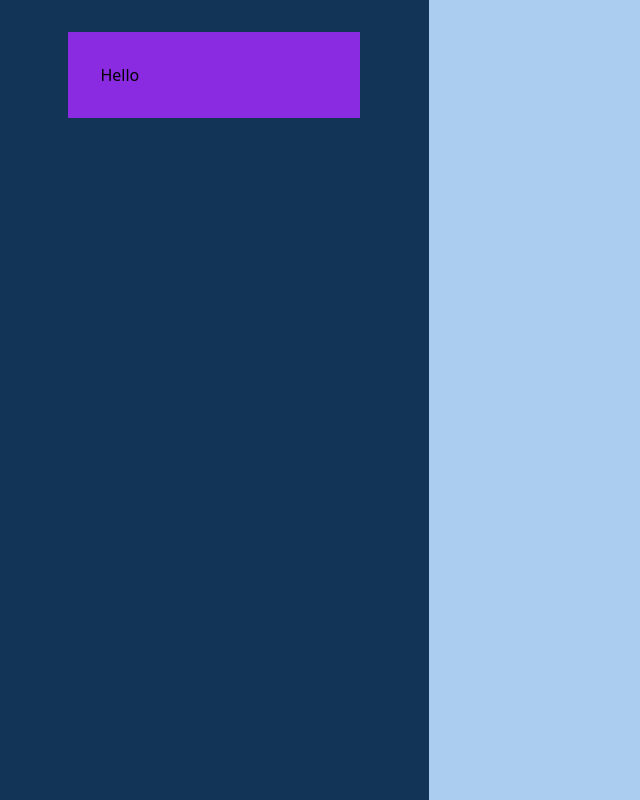
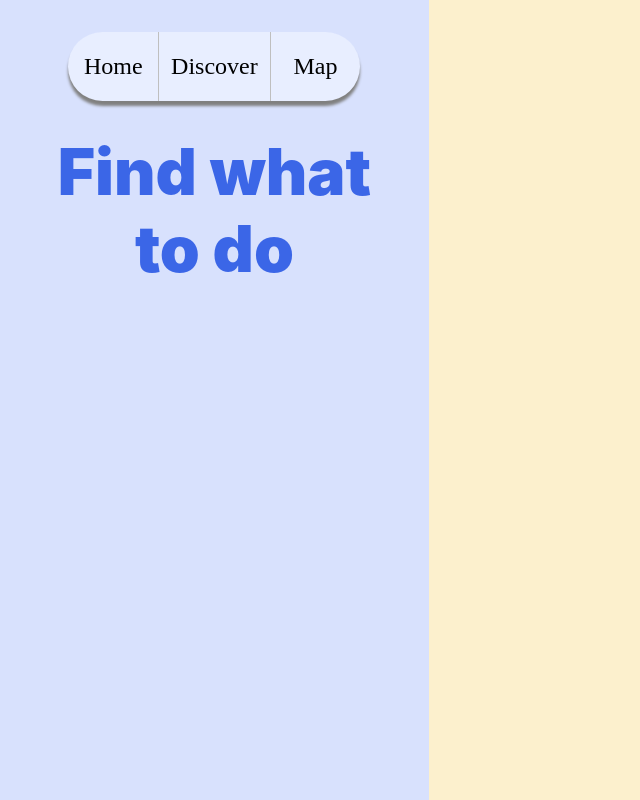
Before and after one commit to NedasU/city-discover, a React app in the folder frontend/: page / in a window 1280 px wide. Shown: the whole page, without its empty margins (0-640 px from the left). Built offline with nearby package versions, Linux system fonts and the light colour scheme; the HTML template or start-up script is replaced by a standard one.

Commit message:
Added upgraded navbar, some conditional checks for active state, changed colour pallete, Working on descriptive title

```diff
--- a/frontend/src/components/Navbar.jsx
+++ b/frontend/src/components/Navbar.jsx
@@ -1,9 +1,26 @@
 import "../styles/global.css";
 
-export default function Navbar() {
-    return (
-        <div className="navbar-container">
-            Hello
-        </div>
-    );
-};
+export default function Navbar({ activeNav, setActiveNav }) {
+  return (
+    <div className="navbar-container">
+      <div
+        className={`item ${activeNav === "Home" ? "item-active" : ""}`}
+        onClick={() => setActiveNav("Home")}
+      >
+        Home
+      </div>
+      <div
+        className={`item ${activeNav === "Discover" ? "item-active" : ""}`}
+        onClick={() => setActiveNav("Discover")}
+      >
+        Discover
+      </div>
+      <div
+        className={`item ${activeNav === "Map" ? "item-active" : ""}`}
+        onClick={() => setActiveNav("Map")}
+      >
+        Map
+      </div>
+    </div>
+  );
+}
--- a/frontend/src/pages/HomePage.jsx
+++ b/frontend/src/pages/HomePage.jsx
@@ -6,6 +6,7 @@ export default function HomePage() {
         <div className="whole-container">
             <div className="descriptive-container">
                 <Navbar/>
+                <div className="descriptive-title">Find what to do</div>
             </div>
             <div className="interactive-container">
 
--- a/frontend/src/styles/global.css
+++ b/frontend/src/styles/global.css
@@ -1,3 +1,11 @@
+.kaisei-tokumin-regular {
+  font-family: "Kaisei Tokumin", serif;
+  font-weight: 600;
+  font-style: normal;
+}
+
+
+
 * {
   margin: 0;
   padding: 0;
@@ -10,11 +18,44 @@ body {
 
 .navbar-container{
   width: 80%;
+  height: auto;
   display: flex;
-  padding: 2rem;
+  padding: 0;
   border: 1px;
   border-color: grey;
-  background-color: blueviolet;
+  border-radius: 3rem;
+  background-color: #E8EEFF;
+  display: flex;
+  justify-content:center;
+  align-items: center;
+  box-shadow: 0 5px 3px grey;
+}
+
+
+.item {
+  flex: 1;
+  /* justify-content: center;
+  align-items: center; */
+  text-align: center;
+  border-right: 1px solid rgb(191, 191, 191);
+  padding: 1.3rem 0.75rem;
+  font-size: 1.2rem;
+  font-family: kaisei-tokumin-regular;
+}
+.item:first-child{
+  border-bottom-left-radius: 3rem;
+  border-top-left-radius: 3rem;
+}
+
+.item:last-child{
+  border-bottom-right-radius: 3rem;
+  border-top-right-radius: 3rem;
+  border-right: 0;
+}
+
+.item-selected {
+    box-shadow: 0 6px 3px rgb(87, 87, 87);
+    background-color: #C1CFF5;
 }
 
 .whole-container {
@@ -24,7 +65,7 @@ body {
 }
 
 .descriptive-container {
-  background: #123456;
+  background: #D8E1FD;
   flex: 7;
   display: flex;
   flex-direction: column;
@@ -33,12 +74,23 @@ body {
 }
 
 .interactive-container {
-  background: #abcdef;
+  background: #FCF0CD;
   flex: 3;
   display: flex;
   flex-direction: column;
   justify-content: center;
   align-items: center;
+}
+
+.descriptive-title {
+  color: #3B66E7;
+  font-size: 4rem;
+  font-family: "Inter", sans-serif;
+  font-optical-sizing: auto;
+  font-weight: 900;
+  font-style: normal;
+  text-align: center;
+  padding-top: 2rem;
 }
 
 
@@ -52,4 +104,7 @@ body {
   .interactive-container{
     flex: 7;
   }
+  .item {
+    font-size: 1.5rem;
+  }
 }
```
